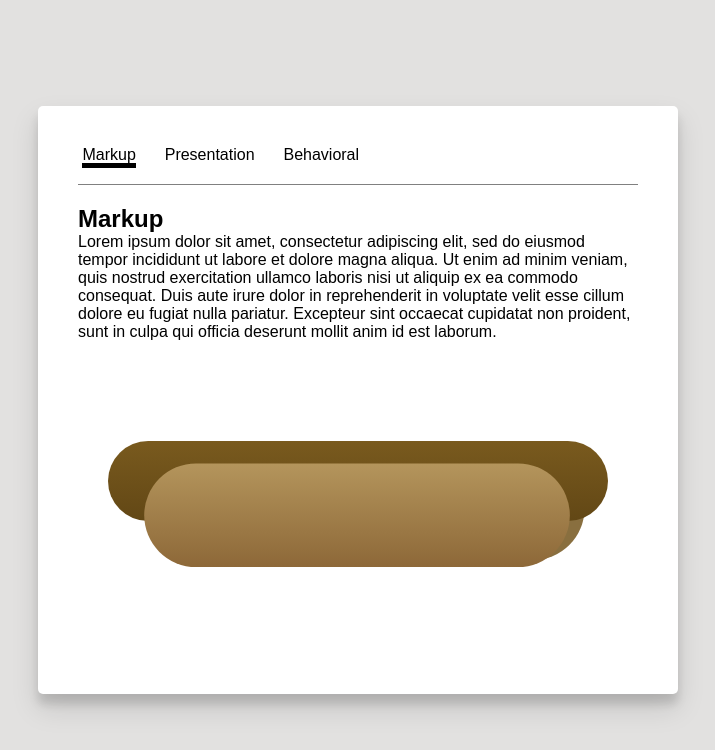
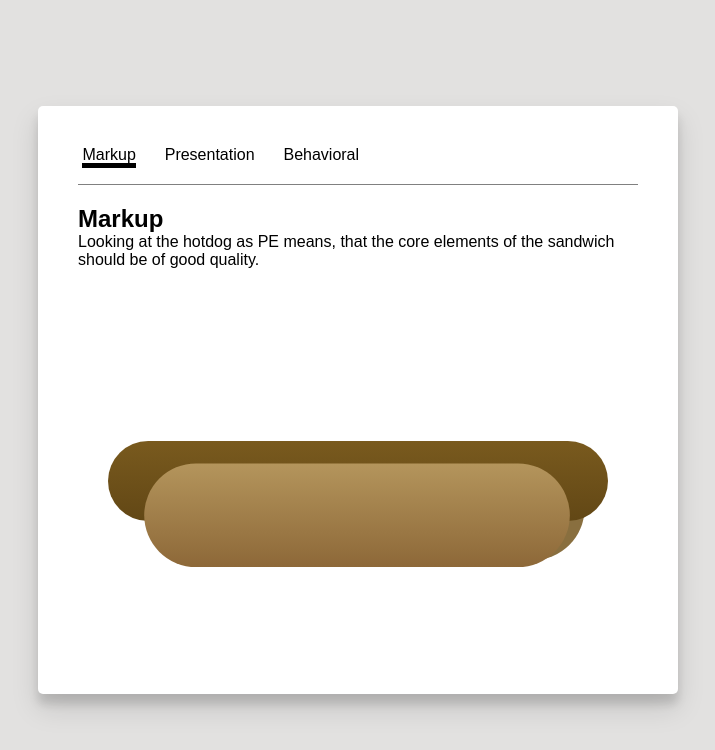
Before and after one commit to sjagoori/pe, a plain HTML site: page index.html in a window 1280 px wide. Shown: the whole page, without its empty margins (282-997 px from the left). Drawn offline with Linux system fonts and the light colour scheme.

Commit message:
adding text to the html

```diff
--- a/index.html
+++ b/index.html
@@ -21,21 +21,22 @@
     <section id="markup">
       <div>
         <h1>Markup</h1>
-        <p>Lorem ipsum dolor sit amet, consectetur adipiscing elit, sed do eiusmod tempor incididunt ut labore et dolore magna aliqua. Ut enim ad minim veniam, quis nostrud exercitation ullamco laboris nisi ut aliquip ex ea commodo consequat. Duis aute irure dolor in reprehenderit in voluptate velit esse cillum dolore eu fugiat nulla pariatur. Excepteur sint occaecat cupidatat non proident, sunt in culpa qui officia deserunt mollit anim id est laborum.</p>
+        <p>Looking at the hotdog as PE means, that the core elements of the sandwich should be of good quality. </p>
       </div>
       <img src="./assets/Markup.svg" alt="placeholder image">
     </section>
     <section id="presentation">
       <div>
         <h1>Presentation</h1>
-        <p>Lorem ipsum dolor sit amet, consectetur adipiscing elit, sed do eiusmod tempor incididunt ut labore et dolore magna aliqua. Ut enim ad minim veniam, quis nostrud exercitation ullamco laboris nisi ut aliquip ex ea commodo consequat. Duis aute irure dolor in reprehenderit in voluptate velit esse cillum dolore eu fugiat nulla pariatur. Excepteur sint occaecat cupidatat non proident, sunt in culpa qui officia deserunt mollit anim id est laborum.</p>
+        <p>Some people like to just add ketchup and mustard to their hotdog, they find it improves the taste,
+          hence improving the overall hotdog experience.</p>
       </div>
       <img src="./assets/Presentation.svg" alt="placeholder image">
     </section>
     <section id="behavioral">
       <div>
         <h1>Behavioral</h1>
-        <p>Lorem ipsum dolor sit amet, consectetur adipiscing elit, sed do eiusmod tempor incididunt ut labore et dolore magna aliqua. Ut enim ad minim veniam, quis nostrud exercitation ullamco laboris nisi ut aliquip ex ea commodo consequat. Duis aute irure dolor in reprehenderit in voluptate velit esse cillum dolore eu fugiat nulla pariatur. Excepteur sint occaecat cupidatat non proident, sunt in culpa qui officia deserunt mollit anim id est laborum.</p>
+        <p>And last but not least are the people that can and want to fully enjoy the hotdog experience. They have no allergies, or hate for a certain topping. They want the bun, meat, sauces and toppings.</p>
       </div>
       <img src="./assets/Behavior.svg" alt="placeholder image">
     </section>
```
